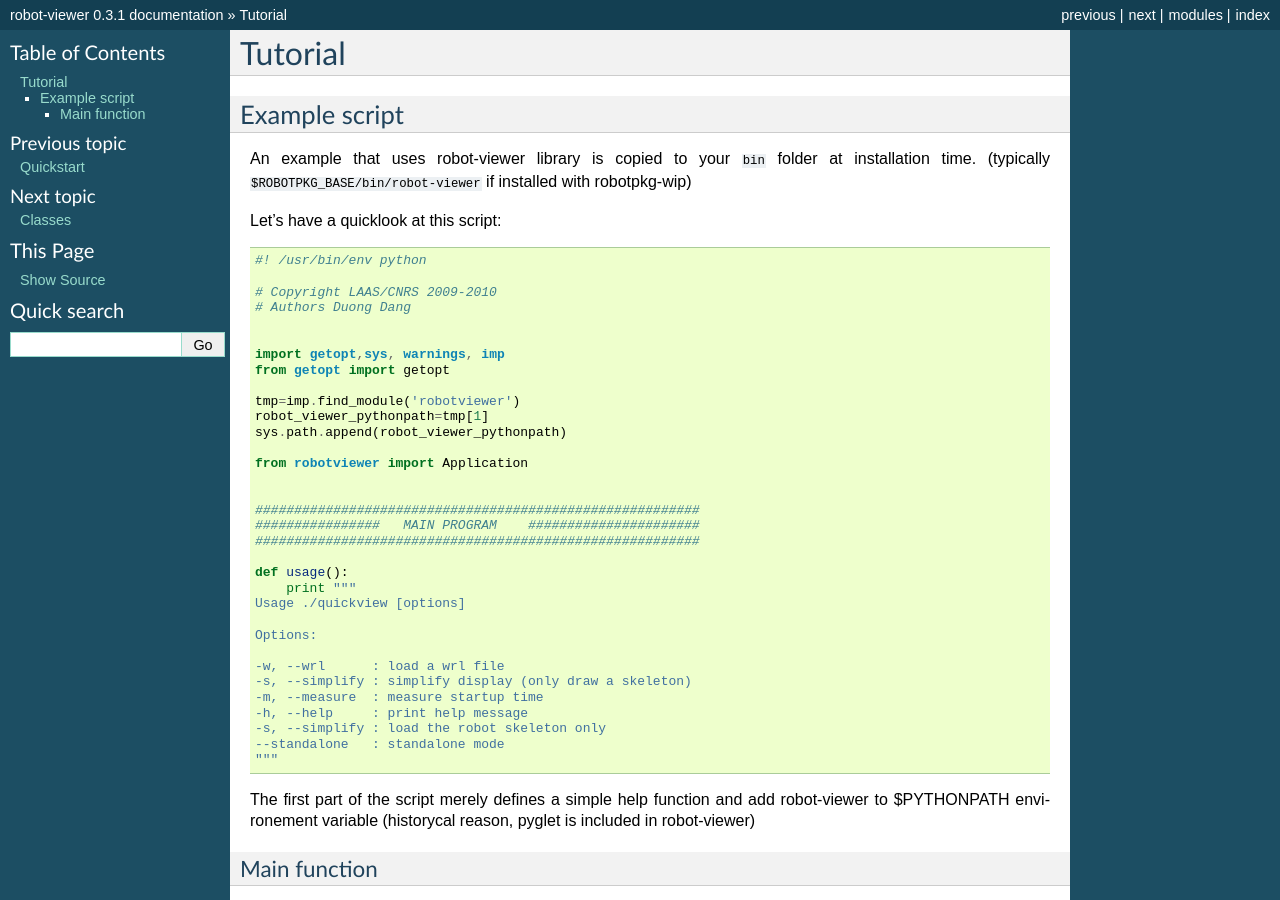
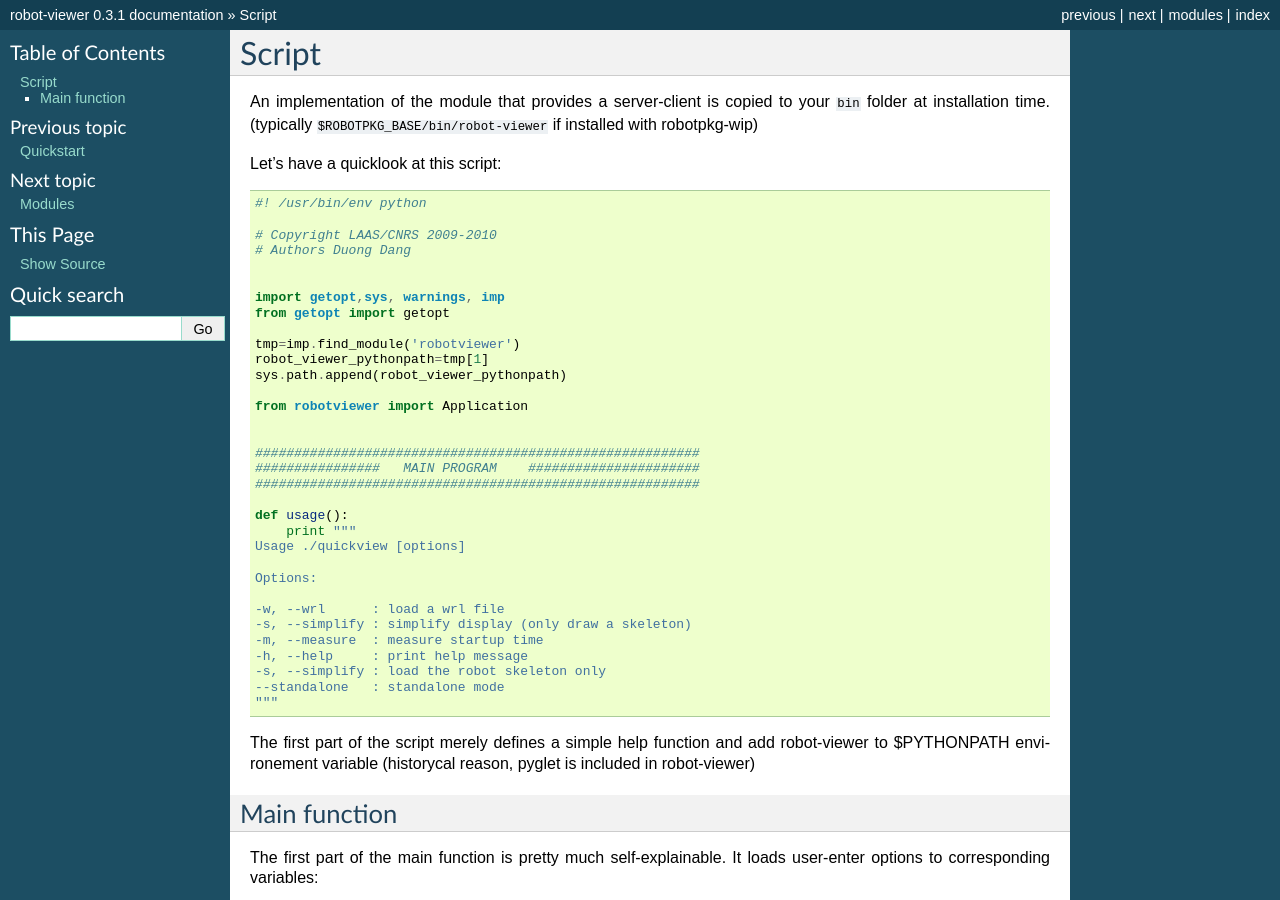
Before and after one commit to laas/robot-viewer, a Sphinx documentation site: the page built from docs/source/mainscript.rst, in a window 1280 px wide and 900 px high. Built offline with Sphinx 7.4.7, drawn with Linux system fonts in a browser that asks for light colours.

Commit message:
more docs

```diff
--- a/docs/source/mainscript.rst
+++ b/docs/source/mainscript.rst
@@ -1,11 +1,9 @@
-Tutorial
-********
-Example script
-==============
+Script
+******
 
-An example that uses robot-viewer library is copied to your ``bin``
-folder at installation time. (typically ``$ROBOTPKG_BASE/bin/robot-viewer`` if
-installed with robotpkg-wip)
+An implementation of the module that provides a server-client is copied to your
+``bin`` folder at installation time. (typically
+``$ROBOTPKG_BASE/bin/robot-viewer`` if installed with robotpkg-wip)
 
 Let's have a quicklook at this script::
 
--- a/docs/source/modules.rst
+++ b/docs/source/modules.rst
@@ -1,4 +1,4 @@
-Classes
+Modules
 *******
 
 
--- a/docs/source/quickstart.rst
+++ b/docs/source/quickstart.rst
@@ -1,8 +1,8 @@
 Quickstart
 **********
 
-Write your own script
-=====================
+Writing your own script
+=======================
 
 
 The following snippet should load your HRP robot with a segment contained in
--- a/setup.py
+++ b/setup.py
@@ -14,7 +14,7 @@ ERROR:   On Fedora: sudo yum install python-setuptools
 ERROR: ==========================================================""")
 else:
     setup(name='robot-viewer',
-          version='0.3.1',
+          version='0.9',
           license='BSD',
           platforms='Linux/MacOSX',
           description='A viewer tool for robots',
```
Also changed, not shown: docs/source/modules/others.rst (+36 -2 lines), 1 other file.
